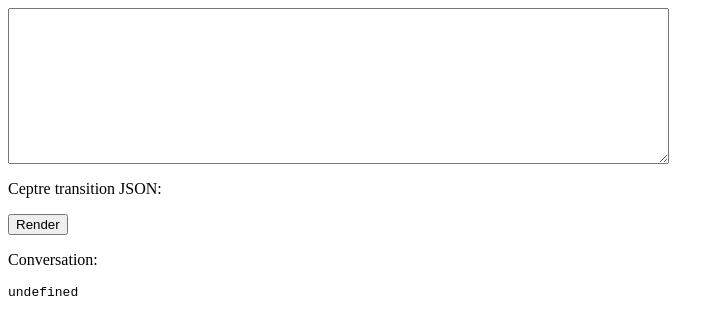
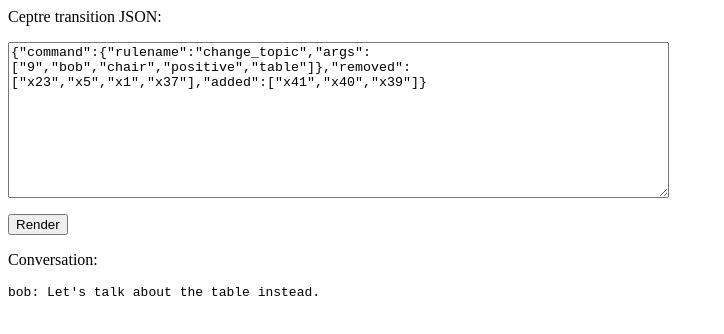
Before and after one commit to chrisamaphone/ceptre-ui, a plain HTML site: page natural-language/index.html in a window 1280 px wide. Both pictures are taken after a click on the button "Render". Shown: the whole page, without its empty margins (0-724 px from the left). Drawn offline with Linux system fonts and the light colour scheme.

Commit message:
Client code pipeline working on one kind of input

```diff
--- a/natural-language/index.html
+++ b/natural-language/index.html
@@ -6,9 +6,8 @@
 
   <body>
 
+    <p>Ceptre transition JSON: <div id="source"></div></p>
     <textarea id="input" rows=10 cols=80 ></textarea>
-
-    <p>Ceptre transition JSON: <div id="source"></div></p>
 
     <p><input id="renderButton" type="button" value="Render"/></p>
 
--- a/natural-language/render.js
+++ b/natural-language/render.js
@@ -1,5 +1,12 @@
 
-var default_input = ""
+// (change_topic 9 bob chair positive table)
+// let [x41, x40, x39] = (...) [x23, [x5, [x1, [x37, [(relevant []), []]]]]]
+var change_topic =
+  { command: {rulename: "change_topic", args:["9", "bob", "chair", "positive", "table"]},
+    removed: ["x23", "x5", "x1", "x37"],
+    added:   ["x41", "x40", "x39"]
+  }
+var default_input = change_topic
 
 // UI stuff
 window.onload = function() {
@@ -8,14 +15,37 @@ var renderButton = document.getElementById("renderButton");
   renderButton.addEventListener("click", function () {
   var source = document.getElementById('input').value;
   var rendered = render(source);
-  document.getElementById("rendered").innerHTML = "<pre>"+rendered+"</pre>";
+  document.getElementById("rendered").innerHTML += "<pre>"+rendered+"</pre>";
 });
 
-document.getElementById('input').innerHTML = default_input;
+// Get rid of quotes introduced by JSON.stringify
+var input_string = JSON.stringify(default_input);
+// input_string = input_string.replace(/\"([^(\")"]+)\":/g,"$1:");
+document.getElementById('input').innerHTML = input_string;
 }
 
 
+function generateDialogue(action, args) {
 
-function render (transition) {
+  switch(action) {
+    case "change_topic":
+      var speaker = args[1];
+      var topic = args[4];
+      return speaker+": Let's talk about the "+topic+" instead.";
+  }
 
 }
+
+var transition;
+
+function render (transition_string) {
+
+  transition = JSON.parse(transition_string);
+
+  var line = transition.command;
+  var action = line.rulename;
+  var dialogue = generateDialogue(action, line.args);
+
+  return dialogue;
+
+}
```
Also changed, not shown: natural-language/format.txt (+5 -13 lines), tiles/format.txt (added, +9 -0 lines), 1 other file.
